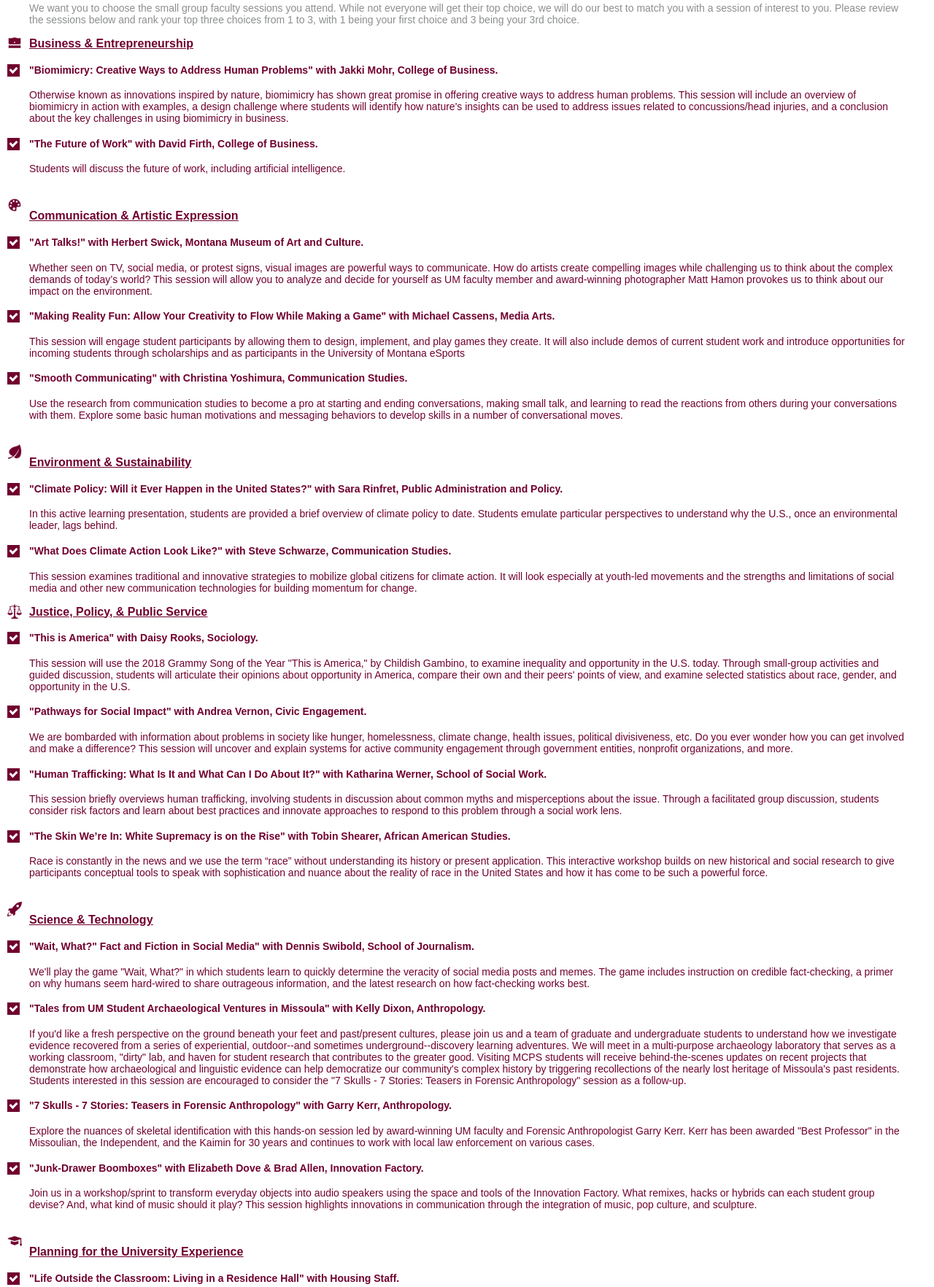
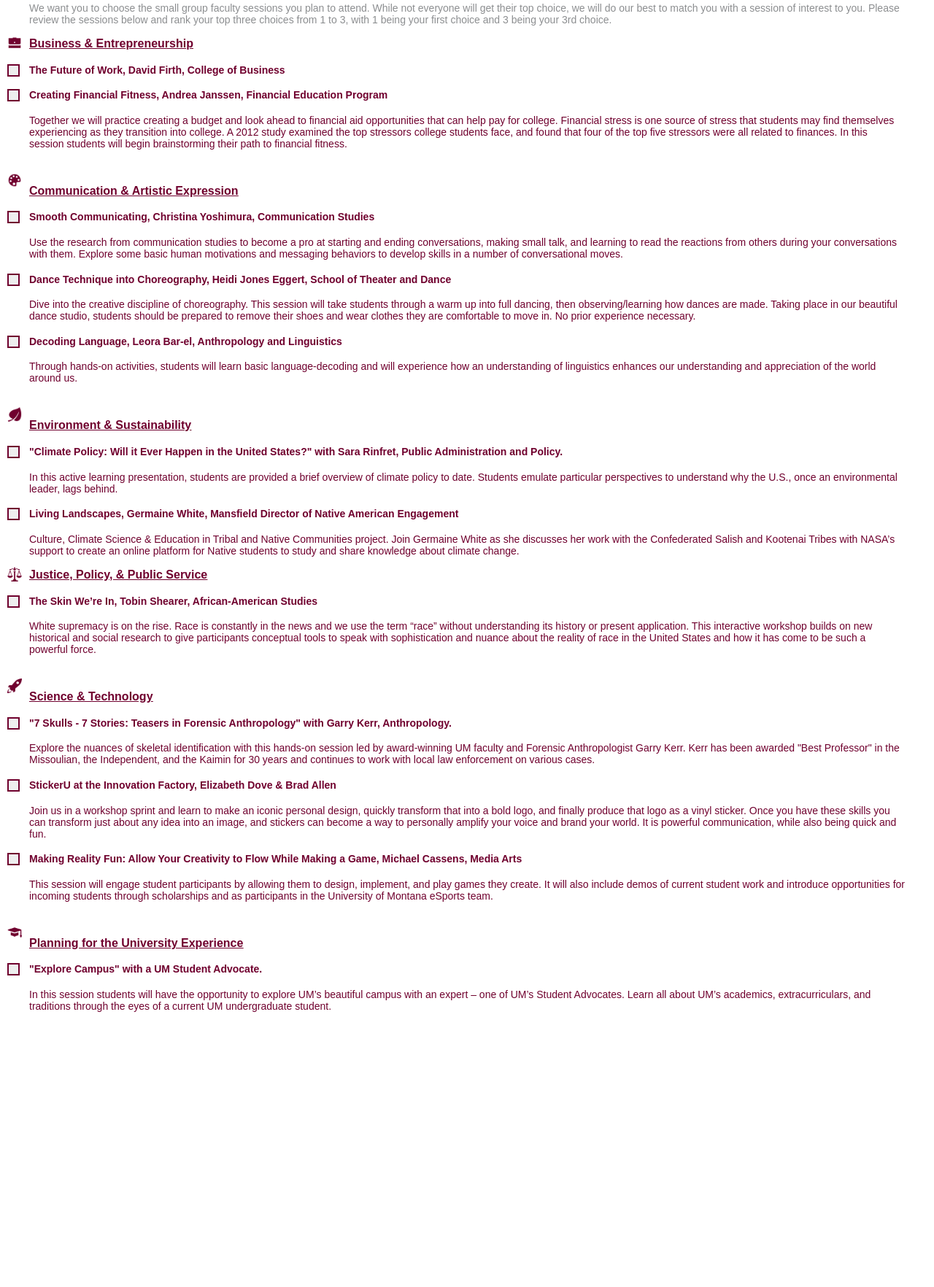
Before and after one commit to clairespain/Innovate-HS-Design, a plain HTML site: page pages/faculty.html in a window 1280 px wide. Shown: the part 261-2025 px from the top of the page at 73% size. After the commit the page ends 1662 px from the top, so only its background shows below. Drawn offline with Linux system fonts and the light colour scheme.

Commit message:
update new faculty info

```diff
--- a/css/myStyle.css
+++ b/css/myStyle.css
@@ -1,10 +1,4 @@
-/* Let's start by having individual css files for each of us
-on our own work. So that we are not building too much into
-one css document. then towards the end we will try to
-consolidate all of our code?
 
-I hope that sounds okay for you guys? Please let me know
-if there is a better system. */
 @font-face {
   font-family: Arial, san-serif;
   /* font-weight: bold; */
@@ -239,6 +233,25 @@ i{
   display: inline-block;
 }
 
+/* Dropdown menu */
+.dropdown {
+  position: relative;
+  display: inline-block;
+}
+
+.dropdown-content {
+  display: none;
+  position: absolute;
+  background-color: #f9f9f9;
+  min-width: 160px;
+  box-shadow: 0px 8px 16px 0px rgba(0,0,0,0.2);
+  padding: 12px 16px;
+  z-index: 1;
+}
+
+.dropdown:hover .dropdown-content {
+  display: block;
+}
 /* Post Conference */
 .header-logo-post {
   height: 200px;
--- a/pages/faculty.html
+++ b/pages/faculty.html
@@ -3,21 +3,20 @@
 
 <head>
   <meta charset="utf-8">
-    <meta name="author" content="Claire Spain">
+  <meta name="author" content="Claire Spain">
   <link rel="stylesheet" href="../css/myStyle.css">
   <title>InnovateHS Faculty</title>
 </head>
 
 <body>
   <!-- TODO: make drop down menus -->
-  <!-- <h1>Faculty</h1> -->
   <div class="header-faculty">
     <img src="../img/teaching.svg" alt="">
   </div>
-  <div class="faculty">
+  <div class="faculty dropdown">
     <!-- TODO: Align icons, set checkmarks for 1,2,3 -->
     <div class="info">
-      <p>We want you to choose the small group faculty sessions you attend.
+      <p>We want you to choose the small group faculty sessions you plan to attend.
         While not everyone will get their top choice, we will do our best to
         match you with a session of interest to you. Please review the sessions
         below and rank your top three choices from 1 to 3, with 1 being your
@@ -27,68 +26,65 @@
     <img class="icons" align="left" src="../img/briefcase.png" alt="">
     <h3><u>Business & Entrepreneurship</u></h3>
     <label class="container">
-      <h4>"Biomimicry: Creative Ways to Address Human Problems" with Jakki Mohr,
-        College of Business.</h4>
-      <input type="checkbox" checked="checked">
+      <h4>The Future of Work, David Firth, College of Business</h4>
+      <input type="checkbox">
       <span class="checkmark"></span>
     </label>
-    <p>Otherwise known as innovations inspired by nature, biomimicry has
-      shown great promise in offering creative ways to address human problems.
-      This session will include an overview of biomimicry in action with
-      examples, a design challenge where students will identify how nature's
-      insights can be used to address issues related to concussions/head
-      injuries, and a conclusion about the key challenges in using biomimicry
-      in business. </p>
+    <p class="dropdown-content">Students will discuss the future of work, including artificial intelligence.</p>
     <label class="container">
-      <h4>"The Future of Work" with David Firth, College of Business.</h4>
-      <input type="checkbox" checked="checked">
+      <h4>Creating Financial Fitness, Andrea Janssen, Financial Education Program</h4>
+      <input type="checkbox">
       <span class="checkmark"></span>
     </label>
-    <p>Students will discuss the future of work, including artificial intelligence.</p>
+    <p>Together we will practice creating a budget and look ahead to financial
+      aid opportunities that can help pay for college. Financial stress is one
+      source of stress that students may find themselves experiencing as they
+      transition into college. A 2012 study examined the top stressors college
+      students face, and found that four of the top five stressors were all
+      related to finances. In this session students will begin brainstorming
+      their path to financial fitness.</p>
     <br>
 
     <img class="icons" align="left" src="../img/palette.png" alt="">
     <h3><u>Communication & Artistic Expression</u></h3>
     <label class="container">
-      <h4>"Art Talks!" with Herbert Swick, Montana Museum of Art and Culture. </h4>
-      <input type="checkbox" checked="checked">
+      <h4>Smooth Communicating, Christina Yoshimura, Communication Studies </h4>
+      <input type="checkbox">
       <span class="checkmark"></span>
     </label>
-    <p>Whether seen on TV, social media, or protest signs, visual images are
-      powerful ways to communicate. How do artists create compelling images while
-      challenging us to think about the complex demands of today’s world? This
-      session will allow you to analyze and decide for yourself as UM faculty
-      member and award-winning photographer Matt Hamon provokes us to think
-      about our impact on the environment.</p>
-    <label class="container">
-      <h4>"Making Reality Fun: Allow Your Creativity to Flow While Making a Game"
-        with Michael Cassens, Media Arts.
-      </h4>
-      <input type="checkbox" checked="checked">
-      <span class="checkmark"></span>
-    </label>
-    <p>This session will engage student participants by allowing them to design,
-      implement, and play games they create. It will also include demos of current
-      student work and introduce opportunities for incoming students through
-      scholarships and as participants in the University of Montana eSports </p>
-    <label class="container">
-      <h4>"Smooth Communicating" with Christina Yoshimura, Communication Studies.</h4>
-
-      <input type="checkbox" checked="checked">
-      <span class="checkmark"></span>
-    </label>
-    <p> Use the research from communication studies to become a pro at starting
+    <p>Use the research from communication studies to become a pro at starting
       and ending conversations, making small talk, and learning to read the
       reactions from others during your conversations with them. Explore some
       basic human motivations and messaging behaviors to develop skills in a
       number of conversational moves.</p>
+    <label class="container">
+      <h4>Dance Technique into Choreography, Heidi Jones Eggert, School of Theater
+        and Dance
+      </h4>
+      <input type="checkbox">
+      <span class="checkmark"></span>
+    </label>
+    <p>Dive into the creative discipline of choreography. This session will take
+      students through a warm up into full dancing, then observing/learning how
+      dances are made. Taking place in our beautiful dance studio, students
+      should be prepared to remove their shoes and wear clothes they are
+      comfortable to move in. No prior experience necessary.</p>
+    <label class="container">
+      <h4>Decoding Language, Leora Bar-el, Anthropology and Linguistics</h4>
+
+      <input type="checkbox">
+      <span class="checkmark"></span>
+    </label>
+    <p>Through hands-on activities, students will learn basic language-decoding
+      and will experience how an understanding of linguistics enhances our
+      understanding and appreciation of the world around us.</p>
     <br>
     <img class="icons" align="left" src="../img/leaf.png" alt="">
     <h3><u>Environment & Sustainability</u></h3>
     <label class="container">
       <h4>"Climate Policy: Will it Ever Happen in the United States?" with Sara
         Rinfret, Public Administration and Policy.</h4>
-      <input type="checkbox" checked="checked">
+      <input type="checkbox">
       <span class="checkmark"></span>
     </label>
     <p> In this active learning presentation, students are provided a brief
@@ -96,98 +92,36 @@
       perspectives to understand why the U.S., once an environmental leader,
       lags behind.</p>
     <label class="container">
-      <h4>"What Does Climate Action Look Like?" with Steve Schwarze, Communication
-        Studies.</h4>
-      <input type="checkbox" checked="checked">
+      <h4>Living Landscapes, Germaine White, Mansfield Director of Native American
+        Engagement</h4>
+      <input type="checkbox">
       <span class="checkmark"></span>
     </label>
-
-    <p>This session examines traditional and innovative strategies to mobilize
-      global citizens for climate action. It will look especially at youth-led
-      movements and the strengths and limitations of social media and other new
-      communication technologies for building momentum for change.</p>
+    <p>Culture, Climate Science & Education in Tribal and Native Communities
+      project. Join Germaine White as she discusses her work with the
+      Confederated Salish and Kootenai Tribes with NASA’s support to create an
+      online platform for Native students to study and share knowledge about
+      climate change.</p>
     <img class="icons" align="left" src="../img/scales.png" alt="">
     <h3><u>Justice, Policy, & Public Service</u></h3>
     <label class="container">
-      <h4>"This is America" with Daisy Rooks, Sociology.</h4>
-      <input type="checkbox" checked="checked">
+      <h4>The Skin We’re In, Tobin Shearer, African-American Studies</h4>
+      <input type="checkbox">
       <span class="checkmark"></span>
     </label>
-    <p>This session will use the 2018 Grammy Song of the Year "This is America,"
-      by Childish Gambino, to examine inequality and opportunity in the U.S.
-      today. Through small-group activities and guided discussion, students will
-      articulate their opinions about opportunity in America, compare their own
-      and their peers' points of view, and examine selected statistics about race,
-      gender, and opportunity in the U.S.</p>
-    <label class="container">
-      <h4>"Pathways for Social Impact" with Andrea Vernon, Civic Engagement. </h4>
-      <input type="checkbox" checked="checked">
-      <span class="checkmark"></span>
-    </label>
-    <p>We are bombarded with information about problems in society like hunger,
-      homelessness, climate change, health issues, political divisiveness, etc.
-      Do you ever wonder how you can get involved and make a difference? This
-      session will uncover and explain systems for active community engagement
-      through government entities, nonprofit organizations, and more. </p>
-    <label class="container">
-      <h4>"Human Trafficking: What Is It and What Can I Do About It?" with Katharina
-        Werner, School of Social Work. </h4>
-      <input type="checkbox" checked="checked">
-      <span class="checkmark"></span>
-    </label>
-    <p>This session briefly overviews human trafficking, involving students in
-      discussion about common myths and misperceptions about the issue.
-      Through a facilitated group discussion, students consider risk factors
-      and learn about best practices and innovate approaches to respond to
-      this problem through a social work lens. </p>
-    <label class="container">
-      <h4>"The Skin We’re In: White Supremacy is on the Rise" with Tobin Shearer,
-        African American Studies. </h4>
-      <input type="checkbox" checked="checked">
-      <span class="checkmark"></span>
-    </label>
-    <p>Race is constantly in the news and we use the term “race” without
-      understanding its history or present application. This interactive
-      workshop builds on new historical and social research to give
-      participants conceptual tools to speak with sophistication and nuance
-      about the reality of race in the United States and how it has come to
-      be such a powerful force. </p>
+    <p>White supremacy is on the rise. Race is constantly in the news and we
+      use the term “race” without understanding its history or present
+      application. This interactive workshop builds on new historical and
+      social research to give participants conceptual tools to speak with
+      sophistication and nuance about the reality of race in the United States
+      and how it has come to be such a powerful force.</p>
     <br>
     <img class="icons" align="left" src="../img/rocket.png" alt="">
     <h3><u>Science & Technology</u></h3>
     <label class="container">
-      <h4>"Wait, What?" Fact and Fiction in Social Media" with Dennis Swibold,
-        School of Journalism. </h4>
-      <input type="checkbox" checked="checked">
-      <span class="checkmark"></span>
-    </label>
-    <p>We'll play the game "Wait, What?" in which students learn to quickly determine
-      the veracity of social media posts and memes. The game includes instruction on
-      credible fact-checking, a primer on why humans seem hard-wired to share outrageous
-      information, and the latest research on how fact-checking works best. </p>
-    <label class="container">
-      <h4>"Tales from UM Student Archaeological Ventures in Missoula" with Kelly
-        Dixon, Anthropology. </h4>
-      <input type="checkbox" checked="checked">
-      <span class="checkmark"></span>
-    </label>
-    <p>If you'd like a fresh perspective on the ground beneath your feet and
-      past/present cultures, please join us and a team of graduate and undergraduate
-      students to understand how we investigate evidence recovered from a series
-      of experiential, outdoor--and sometimes underground--discovery learning
-      adventures. We will meet in a multi-purpose archaeology laboratory that
-      serves as a working classroom, "dirty" lab, and haven for student research
-      that contributes to the greater good. Visiting MCPS students will receive
-      behind-the-scenes updates on recent projects that demonstrate how
-      archaeological and linguistic evidence can help democratize our community's
-      complex history by triggering recollections of the nearly lost heritage
-      of Missoula's past residents. Students interested in this session are
-      encouraged to consider the "7 Skulls - 7 Stories: Teasers in Forensic
-      Anthropology" session as a follow-up. </p>
-    <label class="container">
       <h4>"7 Skulls - 7 Stories: Teasers in Forensic Anthropology" with Garry Kerr,
         Anthropology. </h4>
-      <input type="checkbox" checked="checked">
+      <input type="checkbox">
       <span class="checkmark"></span>
     </label>
     <p>Explore the nuances of skeletal identification with this hands-on session
@@ -196,52 +130,39 @@
       the Kaimin for 30 years and continues to work with local law enforcement on
       various cases.</p>
     <label class="container">
-      <h4>"Junk-Drawer Boomboxes" with Elizabeth Dove & Brad Allen, Innovation Factory.</h4>
-
-      <input type="checkbox" checked="checked">
+      <h4>StickerU at the Innovation Factory, Elizabeth Dove & Brad Allen</h4>
+      <input type="checkbox">
       <span class="checkmark"></span>
     </label>
-    <p>Join us in a workshop/sprint to transform everyday objects into audio speakers
-      using the space and tools of the Innovation Factory. What remixes, hacks or
-      hybrids can each student group devise? And, what kind of music should it play?
-      This session highlights innovations in communication through the integration
-      of music, pop culture, and sculpture.</p>
+    <p>Join us in a workshop sprint and learn to make an iconic personal design,
+      quickly transform that into a bold logo, and finally produce that logo as
+      a vinyl sticker. Once you have these skills you can transform just about
+      any idea into an image, and stickers can become a way to personally
+      amplify your voice and brand your world. It is powerful communication,
+      while also being quick and fun.</p>
+    <label class="container">
+      <h4>Making Reality Fun: Allow Your Creativity to Flow While Making a Game,
+        Michael Cassens, Media Arts</h4>
+      <input type="checkbox">
+      <span class="checkmark"></span>
+    </label>
+    <p>This session will engage student participants by allowing them to design,
+      implement, and play games they create. It will also include demos of
+      current student work and introduce opportunities for incoming students
+      through scholarships and as participants in the University of Montana
+      eSports team.</p>
     <br>
     <img class="icons" align="left" src="../img/mortarboard.png" alt="">
     <h3><u>Planning for the University Experience</u></h3>
     <label class="container">
-      <h4>"Life Outside the Classroom: Living in a Residence Hall" with Housing Staff.</h4>
-      <input type="checkbox" checked="checked">
-      <span class="checkmark"></span>
-    </label>
-    <p>What is living in a residence hall like? Learn about the opportunities to get
-      involved in the residence halls, explore the different room options available
-      to students, hear about the several Living Learning Communities offered to
-      students, and discover tips and tricks to get the most out of your meal plan.
-      This session will conclude with a tour of a residence hall room in Turner and
-      Knowles Hall.</p>
-    <label class="container">
       <h4>"Explore Campus" with a UM Student Advocate. </h4>
-      <input type="checkbox" checked="checked">
+      <input type="checkbox">
       <span class="checkmark"></span>
     </label>
     <p>In this session students will have the opportunity to explore UM’s beautiful
       campus with an expert – one of UM’s Student Advocates. Learn all about UM’s
       academics, extracurriculars, and traditions through the eyes of a current UM
       undergraduate student. </p>
-    <label class="container">
-      <h4>"Creating Financial Fitness" with Julie Heaton, Financial Education Program
-        Manager. </h4>
-      <input type="checkbox" checked="checked">
-      <span class="checkmark"></span>
-    </label>
-    <p>
-      Together we will practice creating a budget and look ahead to financial aid
-      opportunities that can help pay for college. Financial stress is one source of
-      stress that students may find themselves experiencing as they transition into
-      college. A 2012 study examined the top stressors college students face, and
-      found that four of the top five stressors were all related to finances. In this
-      session students will begin brainstorming their path to financial fitness. </p>
 
   </div>
 </body>
```
